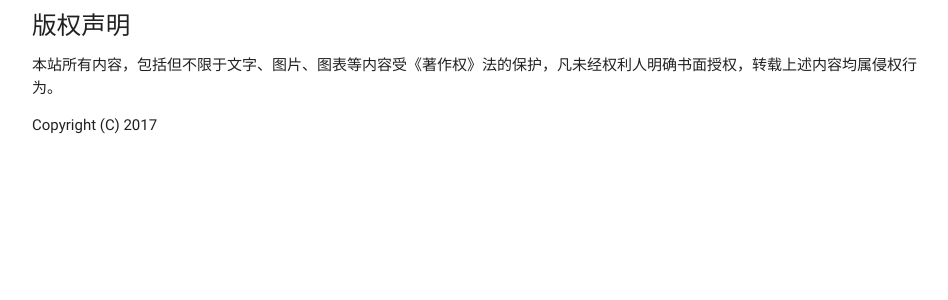
After one commit to wiiiky/rod, a Django app: page /copyright/ in a window 1280 px wide. The commit adds this page. Shown: the top 300 px of the page, without its empty margins (160-1108 px from the left). Run offline with Django 3.2, Linux system fonts and the light colour scheme; some libraries are stand-ins or nearby versions.

Commit message:
about & copyright

```diff
--- /dev/null
+++ b/web/templates/web/copyright.html
@@ -0,0 +1,11 @@
+{% extends 'web/base.html' %}
+{% load i18n %}
+{% load static %}
+
+{% block body %}
+<div class="container">
+    <h5>版权声明</h5>
+    <p>本站所有内容，包括但不限于文字、图片、图表等内容受《著作权》法的保护，凡未经权利人明确书面授权，转载上述内容均属侵权行为。 </p>
+    <p>Copyright (C) 2017</p>
+</div>
+{% endblock %}
--- a/web/urls.py
+++ b/web/urls.py
@@ -7,5 +7,7 @@ urlpatterns = [
     url(r'^$', views.index, name='index'),
     url(r'^n/(?P<pk>\w+)$', views.novel, name='novel'),
     url(r'^n/(?P<pk>\w+)/c/(?P<cpk>\w+)$', views.chapter, name='chapter'),
-    url(r'^n/(?P<pk>\w+)/c/(?P<cpk>\w+)/comment', views.chapter_comment, name='chapter.comment')
+    url(r'^n/(?P<pk>\w+)/c/(?P<cpk>\w+)/comment', views.chapter_comment, name='chapter.comment'),
+    url(r'^copyright/?$', views.copyright, name='copyright'),
+    url(r'^about/?$', views.about, name='about'),
 ]
--- a/web/views.py
+++ b/web/views.py
@@ -22,6 +22,15 @@ def novel(request, pk):
     title = n.name
     return render_to_response('web/novel.html', context=locals())
 
+@require_http_methods(['GET'])
+def copyright(request):
+    title = u'版权声明 - Copyright'
+    return render_to_response('web/copyright.html', context=locals())
+
+@require_http_methods(['GET'])
+def about(request):
+    title = u'关于 - About'
+    return render_to_response('web/about.html', context=locals())
 
 @require_http_methods(['GET'])
 def chapter(request, pk, cpk):
```
Also changed, not shown: web/templates/web/about.html (added, +11 -0 lines), web/templates/web/novel.html (+21 -1 lines), locale/zh_CN/LC_MESSAGES/django.po, 1 other file.
